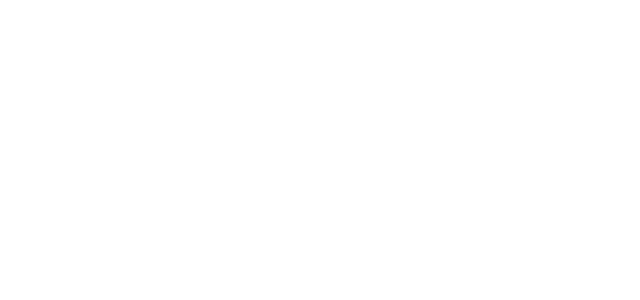
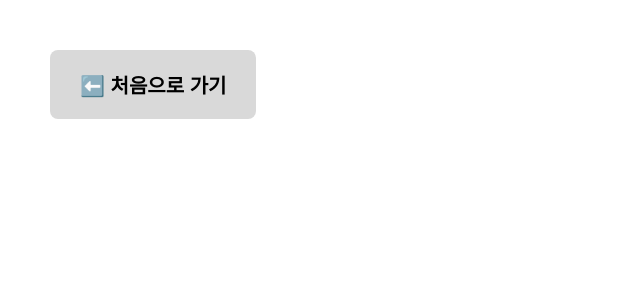
Before and after one commit to 2024-summer-hackathon/LookHere_FRONTEND, a React (Create React App) app: page /photoResult in a window 1280 px wide. Shown: the top 300 px of the page, without its empty margins (0-640 px from the left). Built offline with nearby package versions, Linux system fonts and the light colour scheme.

Commit message:
처음으로 가기 버튼 생성

```diff
--- a/src/pages/PhotoResult/index.jsx
+++ b/src/pages/PhotoResult/index.jsx
@@ -2,6 +2,7 @@
 import BigRuppeFrame from "../../assets/BigRupeeFrame.png";
 import BigSoulFrame from "../../assets/BigSoulFrame.png";
 import BigAlrisoriFrame from "../../assets/BigAlrisoriFrame.png";
+import { useNavigate } from "react-router-dom";
 import * as S from "./style";
 
 export default function PhotoResult({ imgs }) {
@@ -12,6 +13,11 @@
   ];
 
   const [selectedFrame, setSelectedFrame] = useState(null);
+  const navigate = useNavigate();
+
+  const handleGoHome = () => {
+    navigate("/");
+  };
 
   useEffect(() => {
     const frameId = localStorage.getItem("selectedFrameId");
@@ -23,6 +29,7 @@
 
   return (
     <S.Layout>
+      <S.HomeBtn onClick={handleGoHome}>⬅️ 처음으로 가기</S.HomeBtn>
       <S.Frame frameUrl={selectedFrame ? selectedFrame.url : ""}>
         {imgs.map((img, index) => (
           <S.ImageWrapper key={index}>
--- a/src/pages/PhotoResult/style.js
+++ b/src/pages/PhotoResult/style.js
@@ -2,10 +2,25 @@
 
 export const Layout = styled.div`
   display: flex;
+  position: relative;
   align-items: center;
   justify-content: center;
   padding-top: 80px;
   width: 100%;
+  font-family: "Pretendard-Regular";
+`;
+export const HomeBtn = styled.button`
+  position: absolute;
+  top: 50px;
+  left: 50px;
+  padding: 20px 30px;
+  background-color: #d9d9d9;
+  border: none;
+  border-radius: 8px;
+  font-size: 20px;
+  font-weight: bold;
+  color: black;
+  cursor: pointer;
 `;
 
 export const Frame = styled.div`
```
